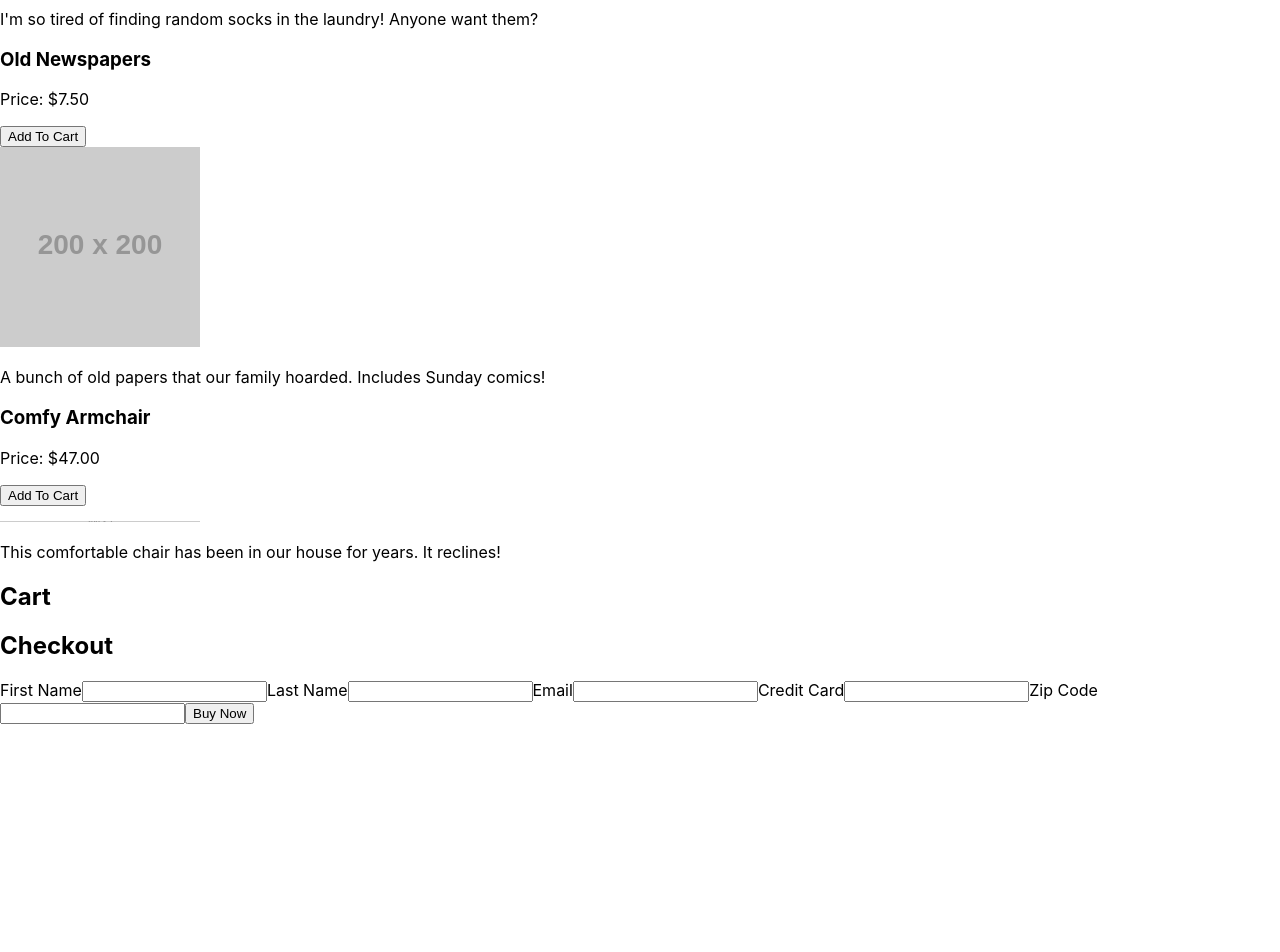
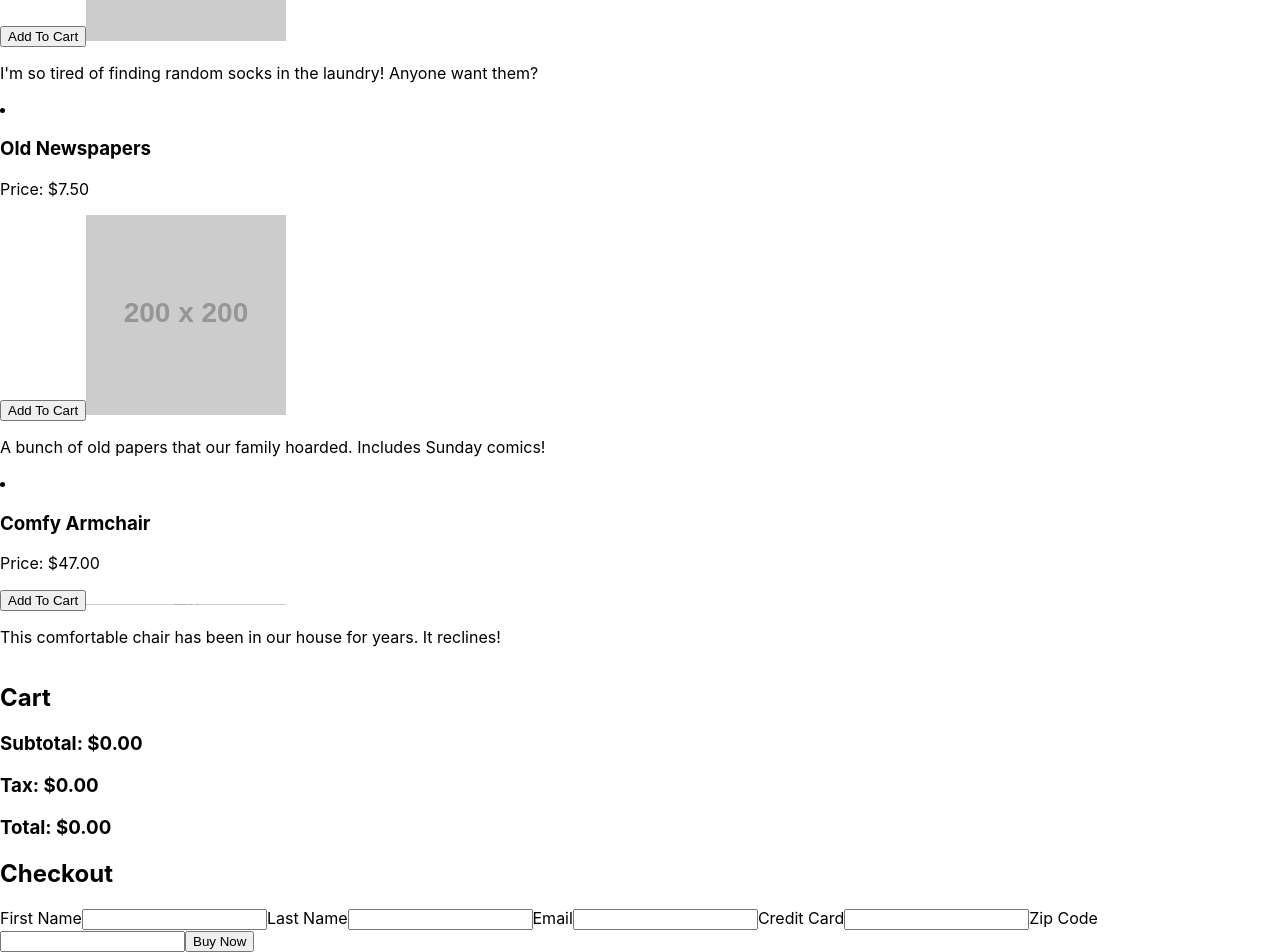
Before and after one commit to joinpursuit/Module-Three-Midmodule-Assessment-Days, a React (Create React App) app: page / in a window 1280 px wide. Shown: the part 1100-2052 px from the top of the page. Before the commit the page ends 1824 px from the top, so only its background shows below. Built offline with nearby package versions, Linux system fonts and the light colour scheme.

Commit message:
complete

```diff
--- a/src/App.js
+++ b/src/App.js
@@ -1,37 +1,37 @@
-import './App.css'
+import React, { Component } from 'react'
+import Products from './Components/Products'
 import productData from './data/productData'
-import ItemData from './Components/itemData'
 import Cart from './Components/Cart'
 import Checkout from './Components/Checkout'
 
-import React, { Component } from 'react'
+class App extends Component {
+	constructor() {
+		super()
 
-class App extends Component {
-	constructor(props) {
-		super(props)
-
-
-
-
+		this.state = {
+			inCart: [],
+		}
 	}
 
+	addToCart = (product) => {
+		const { inCart } = this.state
+		this.setState({
+			inCart: inCart.concat(product)
 
+		})
+	}
 
 	render() {
-
+		const { inCart } = this.state
+		const subTotal = inCart.reduce((sum, product) => sum + product.price, 0)
+		const tax = subTotal * 0.05
+		const total = subTotal + tax
 
 		return (
-			<div className='App'>
-				<div className='garageSale'>
-					<h1>Garage Sale</h1>
-					<ItemData itemData={productData} />
-				</div>
-				<div className='Cart'>
-          <Cart />
-        </div>
-				<div className='Checkout'>
-					<Checkout />
-				</div>
+			<div>
+				<Products products={productData} addToCart={this.addToCart}/>
+				<Cart inCart={inCart} subTotal={subTotal} tax={tax} total={total} />
+				<Checkout total={total}/>
 			</div>
 		)
 	}
--- a/src/Components/Cart.js
+++ b/src/Components/Cart.js
@@ -1,11 +1,22 @@
 import React from 'react'
 
-function Cart() {
+const Cart = ({ inCart, subTotal, tax, total }) => {
+	const productList = inCart.map((product) => {
+		return (
+			<li key={product.id}>
+				{product.name}: ${product.price.toFixed(2)}
+			</li>
+		)
+	})
 
 	return (
-		<div>
+		<section>
 			<h2>Cart</h2>
-		</div>
+			<ul>{productList}</ul>
+			<h3>Subtotal: ${subTotal.toFixed(2)}</h3>
+			<h3>Tax: ${tax.toFixed(2)}</h3>
+			<h3>Total: ${total.toFixed(2)}</h3>
+		</section>
 	)
 }
 
--- a/src/Components/Checkout.js
+++ b/src/Components/Checkout.js
@@ -1,27 +1,66 @@
-function Checkout() {
-	return (
-		<section>
-			<h2>Checkout</h2>
-			<form className='TeacherEnrollment'>
-				<label htmlFor='firstName'>First Name</label>
-				<input type='text' />
+import React, { Component } from 'react'
 
-				<label htmlFor='lastName'>Last Name</label>
-				<input type='text' />
+class Checkout extends Component {
+	constructor() {
+		super()
 
-				<label htmlFor='Email'>Email</label>
-				<input type='text' />
+		this.state = {
+			firstName: '',
+			lastName: '',
+			email: '',
+			creditCard: '',
+			zipCode: '',
+		}
+	}
 
-				<label htmlFor='creditCard'>Credit Card</label>
-				<input type='text' />
+	handleSubmit = (e) => {
+		e.preventDefault()
+		const { total } = this.props
+		const { firstName, lastName, email, creditCard, zipCode } = this.state
+		if (!firstName || !lastName || !email || !creditCard || !zipCode) {
+			window.alert('Input is not valid.')
+		} else if (creditCard.length !== 16) {
+			window.alert(`Input is not valid. Credit card number is not valid.`)
+		} else if (zipCode.length !== 5) {
+			window.alert(`Input is not valid. Zip code is not valid.`)
+		} else {
+			window.alert(`Purchase complete! You will be charged $${total.toFixed(2)}`)
+		}
+	}
 
-				<label htmlFor='zipCode'>Zip Code</label>
-				<input type='text' />
+	handleChange = (e) => {
+		this.setState({ [e.target.name]: e.target.value })
+	}
 
-				<button>Buy Now</button>
+	render() {
+		const { firstName, lastName, email, creditCard, zipCode } = this.state
+		return (
+			<form className='Form' onSubmit={this.handleSubmit}>
+				<h2>Checkout</h2>
+				<label htmlFor={'firstName'}>First Name</label>
+				<input
+					id={'firstName'}
+					name='firstName'
+					value={firstName}
+					onChange={this.handleChange}
+				/>
+				<label htmlFor={'lastName'}>Last Name</label>
+				<input id={'lastName'} name='lastName' value={lastName} onChange={this.handleChange} />
+				<label htmlFor={'email'}>Email</label>
+				<input id={'email'} name='email' value={email} onChange={this.handleChange} />
+				<label htmlFor={'creditCard'}>Credit Card</label>
+				<input
+					id={'creditCard'}
+					name='creditCard'
+					value={creditCard}
+					onChange={this.handleChange}
+				/>
+				<label htmlFor={'zipCode'}>Zip Code</label>
+				<input id={'zipCode'} name='zipCode' value={zipCode} onChange={this.handleChange} />
+				<button type='submit'>Buy Now</button>
 			</form>
-		</section>
-	)
+		)
+	}
 }
 
 export default Checkout
--- a/src/Components/Product.js
+++ /dev/null
@@ -1,17 +0,0 @@
-import React from 'react'
-import formatPrice from '../helpers/formatPrice'
-
-function Product({ name, price, description, img }) {
-	return (
-		<div className='itemsData'>
-			<h3>{name}</h3>
-			<p>Price: {formatPrice(price)}</p>
-			<button>Add To Cart</button>
-			<br />
-			<img src={img} />
-			<p>{description}</p>
-		</div>
-	)
-}
-
-export default Product
--- /dev/null
+++ b/src/Components/ProductCard.js
@@ -0,0 +1,14 @@
+const ProductCard = ({ product, addToCart }) => {
+   const { name, price, description, img } = product
+   return (
+		<li>
+			<h3>{name}</h3>
+			<p>Price: ${price.toFixed(2)}</p>
+         <button onClick={() => addToCart(product)}>Add To Cart</button>
+			<img src={img} alt='' />
+			<p>{description}</p>
+		</li>
+	)
+}
+
+export default ProductCard
--- /dev/null
+++ b/src/Components/Products.css
@@ -0,0 +1,3 @@
+.Products {
+   display: grid;
+}
--- /dev/null
+++ b/src/Components/Products.js
@@ -0,0 +1,19 @@
+import React from 'react'
+import ProductCard from './ProductCard'
+import './Products.css'
+
+const Products = ({ products, addToCart }) => {
+   const items = products.map(product => {
+      return <ProductCard product={product} key={product.id} addToCart={addToCart}/>
+   })
+
+
+   return (
+      <section className='Products'>
+         <h1>My Garage Sale</h1>
+            {items}
+      </section>
+   )
+}
+
+export default Products
--- a/src/Components/itemData.js
+++ /dev/null
@@ -1,20 +0,0 @@
-import React from 'react'
-import Product from './Product'
-
-function ItemData({ itemData }) {
-	const products = itemData.map((item, i) => {
-		return (
-			<Product
-				key={i}
-            {...item}
-				// name={item.name}
-				// price={item.price}
-				// description={item.description}
-				// img={item.img}
-			/>
-		)
-	})
-	return <div>{products}</div>
-}
-
-export default ItemData
```
